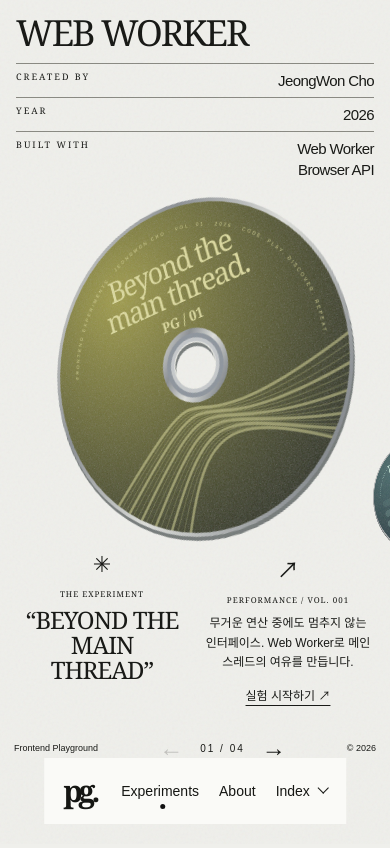
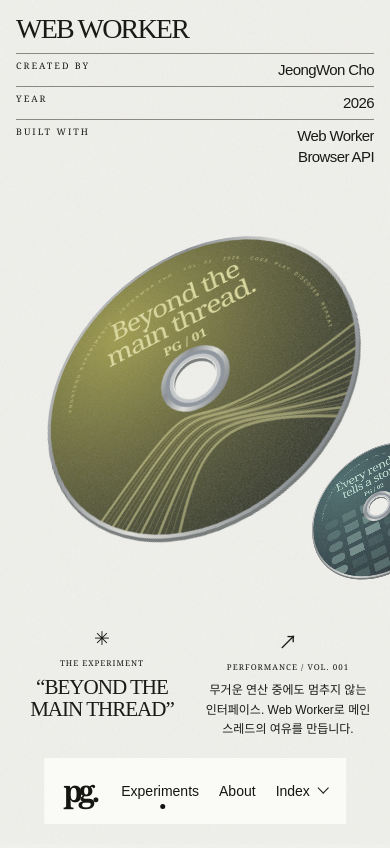
Before and after one commit to JeongWon-CHO/frontend-playground, a React (Vite) app: page / in a window 390 px wide. Shown: the top 848 px of the page. Built offline with nearby package versions, Linux system fonts and the light colour scheme.

Commit message:
Refine disc layout and collection animations

```diff
--- a/src/pages/Home/Home.css
+++ b/src/pages/Home/Home.css
@@ -1,7 +1,10 @@
 .collection {
   --paper: #efefeb;
   position: relative;
-  min-height: 100svh;
+  height: 100svh;
+  height: 100dvh;
+  min-height: 0;
+  overscroll-behavior: none;
   background: var(--paper);
   color: #151613;
   overflow: hidden;
@@ -99,22 +102,14 @@
   left: 10px;
   width: min(28vw, 385px);
   z-index: 4;
-  animation: copy-in 0.5s both;
+
 }
-.collection-info h1 {
-  font-family: Georgia, "Times New Roman", serif;
-  font-weight: 400;
-  text-transform: uppercase;
-  font-size: clamp(30px, 3.1vw, 58px);
-  line-height: 1;
-  margin: 0 0 12px;
-  letter-spacing: -2px;
-}
+
 .collection-info dl {
   margin: 0;
 }
 .collection-info dl > div {
-  border-top: 1px solid #898982;
+  position: relative;
   display: flex;
   justify-content: space-between;
   padding: 7px 0;
@@ -144,30 +139,7 @@
 .collection-info .info-status dd {
   font-size: 12px;
 }
-.collection-stage {
-  height: 80svh;
-  min-height: 560px;
-  position: relative;
-  touch-action: pan-y;
-  outline: none;
-}
-.disc-position {
-  position: absolute;
-  left: 50%;
-  top: 50%;
-  width: min(43vw, 64svh);
-  aspect-ratio: 1;
-  transform: translate(
-      calc(-50% + var(--offset) * 36vw),
-      calc(-40% - var(--offset) * 11vh)
-    )
-    scale(calc(1 + min(var(--offset), 0) * 0.24));
-  transition:
-    transform 900ms cubic-bezier(0.22, 0.8, 0.24, 1),
-    opacity 0.6s;
-  z-index: calc(10 - var(--distance));
-  opacity: 1;
-}
+
 .disc-position[aria-hidden="true"] {
   opacity: 0;
   pointer-events: none;
@@ -180,16 +152,7 @@
   --mx: 0;
   --my: 0;
 }
-.disc-motion {
-  width: 100%;
-  height: 100%;
-  position: relative;
-  transform: rotate(-23deg) rotateY(calc(-26deg + var(--mx) * 9deg))
-    rotateX(calc(17deg - var(--my) * 9deg))
-    translate(calc(var(--mx) * 12px), calc(var(--my) * 12px));
-  transition: transform 0.3s ease-out;
-  transform-style: preserve-3d;
-}
+
 .disc-art {
   width: 100%;
   height: 100%;
@@ -218,15 +181,18 @@
   stroke-dashoffset: 0;
 }
 .collection-notes {
-  position: relative;
+  position: absolute;
+  left: 50%;
+  bottom: 4.5svh;
+  transform: translateX(-50%);
   z-index: 11;
   display: grid;
   grid-template-columns: 1fr 1fr;
   gap: 50px;
   width: min(660px, 52vw);
-  margin: -10px auto 55px;
+  margin: 0;
   text-align: center;
-  animation: copy-in 0.6s both;
+  animation: notes-reveal .6s 1.5s both;
 }
 .collection-notes > div {
   display: flex;
@@ -242,7 +208,7 @@
   margin-bottom: 9px;
 }
 .collection-notes h2 {
-  font-family: Georgia, serif;
+  font-family: "Times New Roman", Times, serif;
   font-size: clamp(23px, 2vw, 35px);
   text-transform: uppercase;
   font-weight: 400;
@@ -257,42 +223,13 @@
   word-break: keep-all;
   max-width: 290px;
 }
-.experiment-open {
-  font-size: 12px;
-  text-underline-offset: 5px;
-  margin-top: 14px;
-}
 .coming-soon {
   font-size: 10px;
   letter-spacing: 2px;
   opacity: 0.5;
   margin-top: 12px;
 }
-.collection-footer {
-  position: relative;
-  display: flex;
-  align-items: center;
-  justify-content: space-between;
-  padding: 0 14px 16px;
-  font-size: 11px;
-}
-.collection-footer > div {
-  display: flex;
-  align-items: center;
-  gap: 19px;
-}
-.collection-footer button {
-  font-size: 24px;
-  padding: 5px 10px;
-}
-.collection-footer button:disabled {
-  opacity: 0.2;
-  cursor: default;
-}
-.collection-footer > div > span {
-  font-size: 10px;
-  letter-spacing: 2px;
-}
+
 .intro-overlay {
   position: absolute;
   inset: 0;
@@ -321,8 +258,7 @@
   right: 10px;
 }
 .is-loading .collection-info,
-.is-loading .collection-notes,
-.is-loading .collection-footer {
+.is-loading .collection-notes {
   opacity: 0;
   animation: none;
 }
@@ -330,7 +266,7 @@
   opacity: 0;
 }
 .is-loading .current-disc {
-  transform: translate(-50%, -35%) scale(0.8);
+  transform: translate(-50%, -50%) scale(0.8);
 }
 .loading-spinner {
   display: inline-block;
@@ -486,12 +422,8 @@
   }
 }
 @media (min-width: 1600px) {
-  .collection-stage {
-    height: 82svh;
-  }
-  .disc-position {
-    width: min(39vw, 64svh);
-  }
+
+
   .collection-notes {
     width: 730px;
   }
@@ -511,33 +443,18 @@
     top: 15px;
     left: 15px;
   }
-  .collection-info h1 {
-    font-size: 40px;
-  }
+
   .collection-info dd {
     font-size: 17px;
   }
-  .collection-stage {
-    height: 72svh;
-    min-height: 650px;
-  }
-  .disc-position {
-    width: 68vw;
-    top: 54%;
-    transform: translate(
-        calc(-50% + var(--offset) * 49vw),
-        calc(-50% + var(--offset) * 21vh)
-      )
-      scale(calc(1 - var(--distance) * 0.58));
-  }
+
+
   .collection-notes {
     width: 75vw;
     gap: 30px;
-    margin: 15px auto 40px;
+    margin: 0;
   }
-  .collection-footer {
-    padding-bottom: 110px;
-  }
+
   .collection-panel {
     inset: 0 0 90px;
     padding-top: 25px;
@@ -559,9 +476,7 @@
     width: calc(100% - 32px);
     left: 16px;
   }
-  .collection-info h1 {
-    font-size: 36px;
-  }
+
   .collection-info dl > div {
     padding: 6px 0;
   }
@@ -581,23 +496,12 @@
   .collection-nav .pg-logo {
     font-size: 30px;
   }
-  .collection-stage {
-    height: 66svh;
-    min-height: 490px;
-  }
-  .disc-position {
-    width: 88vw;
-    top: 60%;
-    transform: translate(
-        calc(-50% + var(--offset) * 58vw),
-        calc(-50% + var(--offset) * 15vh)
-      )
-      scale(calc(1 - var(--distance) * 0.65));
-  }
+
+
   .collection-notes {
     width: calc(100% - 36px);
     gap: 18px;
-    margin: 8px auto 26px;
+    margin: 0;
   }
   .collection-notes h2 {
     font-size: 24px;
@@ -614,12 +518,8 @@
     margin-bottom: 10px;
     font-size: 22px;
   }
-  .collection-footer > span {
-    font-size: 9px;
-  }
-  .collection-footer > div {
-    gap: 7px;
-  }
+
+
   .index-title {
     letter-spacing: -2px;
   }
@@ -655,33 +555,139 @@
     animation: none !important;
     transition: none !important;
   }
-  .disc-motion {
-    transform: rotate(-23deg) rotateY(-26deg) rotateX(17deg);
-  }
+
   .disc-scribble {
     stroke-dashoffset: 0;
   }
 }
-/* Reserve space for the metadata above the disc on portrait screens. */
+
+.collection-stage {
+  position: absolute;
+  inset: 0;
+  height: 100%;
+  margin: 0;
+  touch-action: pan-y;
+  outline: none;
+}
+.collection-info { width: min(26vw, 365px); }
+.collection-info h1 {
+  font-family: "Times New Roman", Times, serif;
+  font-weight: 400;
+  text-transform: uppercase;
+  font-size: clamp(26px, 2.2vw, 42px);
+  line-height: 1;
+  letter-spacing: -1.8px;
+  margin: 0 0 10px;
+  animation: info-reveal .65s cubic-bezier(.22,.7,.25,1) both;
+}
+.collection-info dl > div:nth-child(1) { --row-delay: .12s; }
+.collection-info dl > div:nth-child(2) { --row-delay: .28s; }
+.collection-info dl > div:nth-child(3) { --row-delay: .44s; }
+.collection-info dl > div:nth-child(4) { --row-delay: .6s; }
+.collection-info dl > div:not(.info-status)::before {
+  content: '';
+  position: absolute;
+  top: 0;
+  left: 0;
+  right: 0;
+  height: 1px;
+  background: #898982;
+  transform-origin: left;
+  animation: info-rule .45s cubic-bezier(.22,.7,.25,1) var(--row-delay) both;
+}
+.collection-info dt, .collection-info dd {
+  animation: info-reveal .6s cubic-bezier(.22,.7,.25,1) calc(var(--row-delay) + .25s) both;
+}
+@keyframes info-rule {
+  from { transform: scaleX(0); }
+  to { transform: scaleX(1); }
+}
+@keyframes info-reveal {
+  from { clip-path: inset(0 100% 0 0); opacity: 0; transform: translateY(7px); }
+  to { clip-path: inset(0 0 0 0); opacity: 1; transform: translateY(0); }
+}
+.disc-position {
+  position: absolute;
+  left: 50%;
+  top: 46%;
+  width: min(41vw, 63svh);
+  aspect-ratio: 1;
+  transform: translate(calc(-50% + var(--offset) * 38vw), calc(-50% - var(--offset) * 28svh))
+    scale(calc(1 + min(var(--offset), 0) * .24));
+  transition: transform 900ms cubic-bezier(.22,.8,.24,1), opacity .6s;
+  z-index: calc(10 - var(--distance));
+}
+.disc-motion {
+  position: relative;
+  width: 100%;
+  height: 100%;
+  transform: translate(calc(var(--mx) * 12px), calc(var(--my) * 12px))
+    rotate(-42deg) rotateX(calc(43deg - var(--my) * 7deg))
+    rotateY(calc(var(--mx) * 7deg)) rotate(20deg);
+  transition: transform .3s ease-out;
+  transform-style: preserve-3d;
+}
+.disc-button:hover .disc-scribble,
+.disc-button:focus-visible .disc-scribble {
+  animation: scribble-orbit 7s linear infinite;
+}
+@keyframes scribble-orbit {
+  to { transform: rotate(360deg); }
+}
 @media (max-width: 900px) {
-  .collection-stage {
-    margin-top: 220px;
-    height: 52svh;
-    min-height: 400px;
+  .collection-info { width: 50%; }
+  .collection-info h1 { font-size: clamp(26px, 3.6vw, 36px); }
+  .disc-position {
+    top: 49%;
+    width: min(70vw, 55svh);
+    transform: translate(calc(-50% + var(--offset) * 47vw), calc(-50% + var(--offset) * 15svh))
+      scale(calc(1 - var(--distance) * .55));
   }
-  .disc-position {
-    width: min(68vw, 48svh);
-    top: 50%;
-  }
+  .collection-notes { bottom: 110px; }
 }
 @media (max-width: 560px) {
-  .collection-stage {
-    margin-top: 190px;
-    height: 42svh;
-    min-height: 340px;
-  }
-  .disc-position {
-    width: min(88vw, 43svh);
-    top: 50%;
-  }
+  .collection-info { width: calc(100% - 32px); }
+  .collection-info h1 { font-size: 28px; }
+  .disc-position { width: min(90vw, 45svh); top: 45%; }
+  .collection-notes { bottom: 105px; }
+  .collection-notes h2 { font-size: clamp(19px, 5.4vw, 24px); }
+  .note-symbol { font-size: 19px; margin-bottom: 7px; }
 }
+@media (max-height: 650px) and (min-width: 901px) {
+  .disc-position { width: min(38vw, 61svh); top: 43%; }
+  .collection-notes { bottom: 3svh; }
+  .note-symbol { margin-bottom: 7px; font-size: 20px; }
+  .collection-notes h2 { font-size: 24px; }
+  .collection-notes p { font-size: 12px; }
+}
+@media (prefers-reduced-motion: reduce) {
+  .collection-info h1, .collection-info dt, .collection-info dd { clip-path: none; }
+  .disc-motion { transform: rotate(-42deg) rotateX(43deg) rotate(20deg); }
+}
+
+@keyframes notes-reveal {
+  from { opacity: 0; transform: translate(-50%, 8px); }
+  to { opacity: 1; transform: translate(-50%, 0); }
+}
+
+.disc-button:hover .scribble-line,
+.disc-button:focus-visible .scribble-line {
+  animation: scribble-shape 2.4s ease-in-out infinite alternate,
+    scribble-ink 3.7s linear infinite;
+}
+.disc-button:hover .scribble-line-secondary,
+.disc-button:focus-visible .scribble-line-secondary {
+  animation-delay: -.9s, -1.7s;
+  animation-duration: 3.1s, 4.6s;
+  stroke-width: 1.7;
+}
+@keyframes scribble-shape {
+  0% { d: path("M85 104C175 7 381 -8 489 91S625 330 522 476S296 623 150 541S1 304 45 193"); }
+  50% { d: path("M77 112C192 -6 398 14 498 98S611 351 530 471S279 611 141 549S15 319 39 205"); }
+  100% { d: path("M94 96C158 19 372 -14 481 83S632 311 512 488S314 629 161 532S-5 287 52 186"); }
+}
+@keyframes scribble-ink {
+  0%, 100% { stroke-dasharray: 1480 360; stroke-dashoffset: 0; }
+  35% { stroke-dasharray: 1650 190; stroke-dashoffset: -610; }
+  70% { stroke-dasharray: 1260 580; stroke-dashoffset: -1220; }
+}
--- a/src/pages/Home/index.tsx
+++ b/src/pages/Home/index.tsx
@@ -154,7 +154,7 @@ export default function Home() {
         )}
       </nav>
       <main>
-        <section className="collection-info" key={active.id} aria-live="polite">
+        <section className="collection-info" key={`${active.id}-${loading}`} aria-live="polite">
           <h1>{active.tags[0]}</h1>
           <dl>
             <div>
@@ -262,7 +262,8 @@ export default function Home() {
                       viewBox="0 0 600 600"
                       aria-hidden="true"
                     >
-                      <path d="M85 104C175 7 381 -8 489 91S625 330 522 476 296 623 150 541 1 304 45 193 M105 74C226 -22 414 7 509 113S606 343 500 493 277 601 127 523 5 334 25 273" />
+                      <path className="scribble-line" d="M85 104C175 7 381 -8 489 91S625 330 522 476S296 623 150 541S1 304 45 193" />
+                      <path className="scribble-line scribble-line-secondary" d="M105 74C226 -22 414 7 509 113S606 343 500 493S277 601 127 523S5 334 25 273" />
                     </svg>
                   </div>
                 </button>
@@ -270,7 +271,7 @@ export default function Home() {
             );
           })}
         </div>
-        <div className="collection-notes" key={`notes-${active.id}`}>
+        <div className="collection-notes" key={`notes-${active.id}-${loading}`}>
           <div>
             <span className="note-symbol">✳</span>
             <span className="note-label">THE EXPERIMENT</span>
@@ -282,43 +283,11 @@ export default function Home() {
               {active.category.toUpperCase()} / VOL. {active.id}
             </span>
             <p>{active.description}</p>
-            {active.status === "live" ? (
-              <Link
-                className="experiment-open"
-                to={active.path}
-                onClick={remember}
-              >
-                실험 시작하기 ↗
-              </Link>
-            ) : (
+            {active.status === "planned" && (
               <span className="coming-soon">COMING SOON</span>
             )}
           </div>
         </div>
-        <footer className="collection-footer">
-          <span>Frontend Playground</span>
-          <div>
-            <button
-              onClick={() => select(index - 1)}
-              disabled={index === 0}
-              aria-label="이전 CD"
-            >
-              ←
-            </button>
-            <span>
-              {String(index + 1).padStart(2, "0")} /{" "}
-              {String(experiments.length).padStart(2, "0")}
-            </span>
-            <button
-              onClick={() => select(index + 1)}
-              disabled={index === experiments.length - 1}
-              aria-label="다음 CD"
-            >
-              →
-            </button>
-          </div>
-          <span>© 2026</span>
-        </footer>
         {loading && (
           <div
             className="intro-overlay"
```
